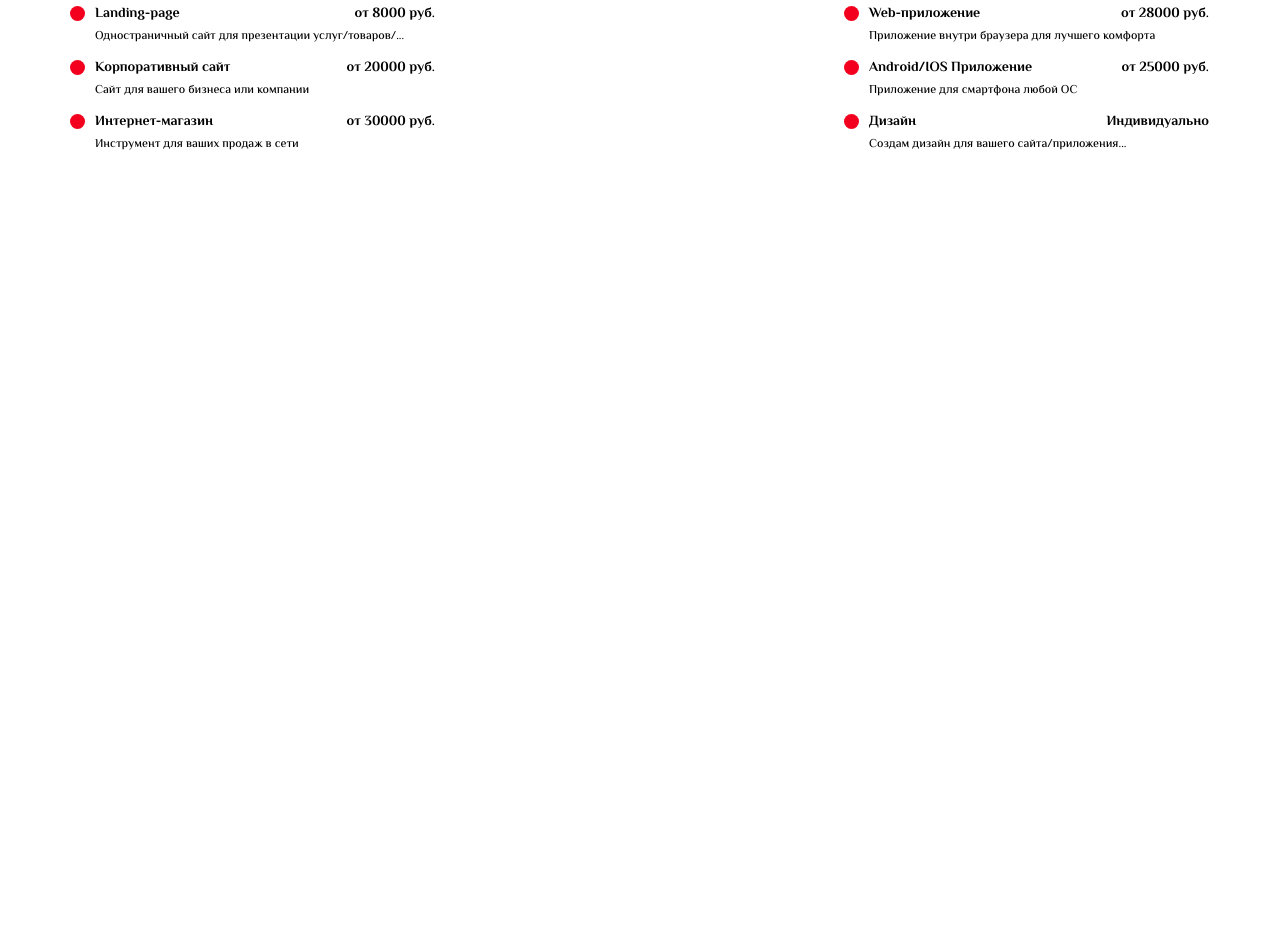
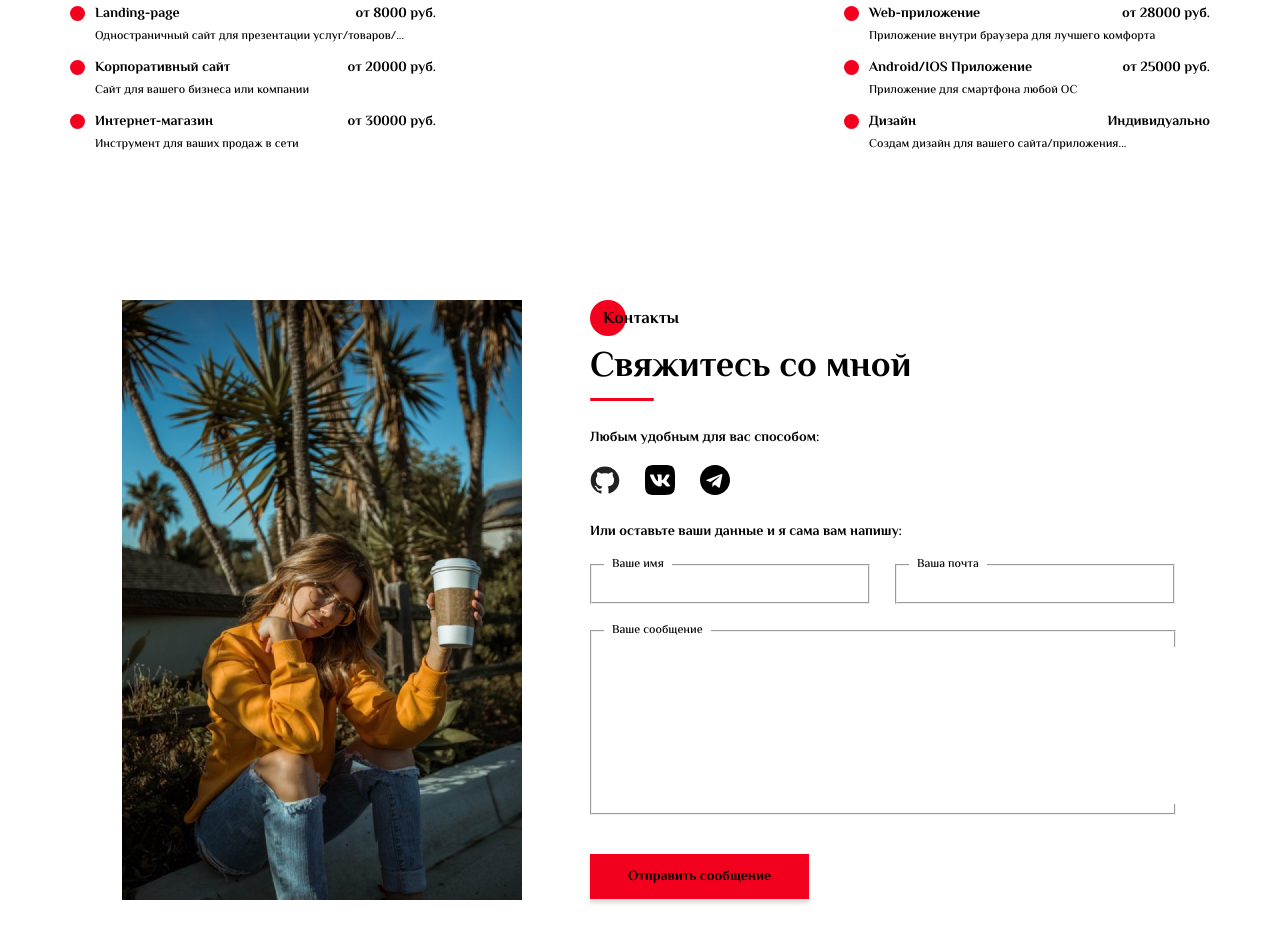
Before and after one commit to ulyanina/portfolio, a website: page src/index.html in a window 1280 px wide. Shown: the part 4346-5288 px from the top of the page. Before the commit the page ends 4646 px from the top, so only its background shows below. Drawn offline with Linux system fonts and the light colour scheme; a web font is replaced by a local one.

Commit message:
Contacts section pre-responive

```diff
--- a/src/index.html
+++ b/src/index.html
@@ -225,37 +225,37 @@
             </div>
             <div class="skills__row">
                <div class="skills__item html">
-                  <div class="skills__item__icon"><img src="icons/skills/html5.svg" alt="html5"></div>
-                  <div class="skills__item__title">HTML5</div>
-                  <div class="skills__item__text">Именно он создает каркас вашего сайта или приложения, а пятая версия
+                  <div class="skills__item-icon"><img src="icons/skills/html5.svg" alt="html5"></div>
+                  <div class="skills__item-title">HTML5</div>
+                  <div class="skills__item-text">Именно он создает каркас вашего сайта или приложения, а пятая версия
                      позволит
                      мне
                      создавать более SEO-оптимизированную структуру вашего продукта</div>
                </div>
                <div class="skills__item css">
-                  <div class="skills__item__icon"><img src="icons/skills/css3.svg" alt="css3"></div>
-                  <div class="skills__item__title">CSS3</div>
-                  <div class="skills__item__text">Этот язык стилей позволяет мне создавать абсолютно любой внешний вид
+                  <div class="skills__item-icon"><img src="icons/skills/css3.svg" alt="css3"></div>
+                  <div class="skills__item-title">CSS3</div>
+                  <div class="skills__item-text">Этот язык стилей позволяет мне создавать абсолютно любой внешний вид
                      вашего
                      сайта
                      или приложения. Все ограничивается только вашей фантазией!</div>
                </div>
                <div class="skills__item js">
-                  <div class="skills__item__icon"><img src="icons/skills/JS.svg" alt="javascript"></div>
-                  <div class="skills__item__title">Java Script</div>
-                  <div class="skills__item__text">Этот язык программирования позволяет оживить все что угодно: слайдеры,
+                  <div class="skills__item-icon"><img src="icons/skills/JS.svg" alt="javascript"></div>
+                  <div class="skills__item-title">Java Script</div>
+                  <div class="skills__item-text">Этот язык программирования позволяет оживить все что угодно: слайдеры,
                      окна, подсказки, вкладки, получение данных от сервера и многое другое</div>
                </div>
                <div class="skills__item jquery">
-                  <div class="skills__item__icon"><img src="icons/skills/Jquery.svg" alt="jquery"></div>
-                  <div class="skills__item__title">Jquery</div>
-                  <div class="skills__item__text">Библиотека Jquery позволит ускорить разработку. Без необходимости
+                  <div class="skills__item-icon"><img src="icons/skills/Jquery.svg" alt="jquery"></div>
+                  <div class="skills__item-title">Jquery</div>
+                  <div class="skills__item-text">Библиотека Jquery позволит ускорить разработку. Без необходимости
                      интегрировать в проект мы её не будем, но навык работы с ней присутствует</div>
                </div>
                <div class="skills__item react">
-                  <div class="skills__item__icon"><img src="icons/skills/React.svg" alt="react"></div>
-                  <div class="skills__item__title">React</div>
-                  <div class="skills__item__text">Эта библиотека позволяет создавать web-приложения. Мы можем создать
+                  <div class="skills__item-icon"><img src="icons/skills/React.svg" alt="react"></div>
+                  <div class="skills__item-title">React</div>
+                  <div class="skills__item-text">Эта библиотека позволяет создавать web-приложения. Мы можем создать
                      максимально интерактивный продукт именно под ваши цели</div>
                </div>
                <!-- todo: Adding new skills -> @media(576)-> grid-template-rows: repeat((total-number-of-skills), minmax(270px, auto)); -->
@@ -387,7 +387,47 @@
             </div>
          </div>
       </section>
-      <section class="contacts"></section>
+      <section class="contacts">
+         <div class="container">
+            <div class="contacts__row">
+               <div class="contacts__foto">
+                  <img src="img/about/Photo.jpg" alt="my-photo">
+               </div>
+               <div class="contacts__column">
+                  <h1 class="contacts__suptitle suptitle">Контакты</h1>
+                  <div class="contacts__title title">Свяжитесь со мной</div>
+                  <div class="contacts__divider divider"></div>
+                  <div class="contacts__phrase">Любым удобным для вас способом:</div>
+                  <div class="contacts__social-row">
+                     <a href="#" class="contacts__social-item">
+                        <img src="icons/sidepanel/Github.svg" alt="github"></a>
+                     <a href="#" class="contacts__social-item">
+                        <img src="icons/sidepanel/vk.svg" alt="vk"></a>
+                     <a href="#" class="contacts__social-item">
+                        <img src="icons/sidepanel/Telegram.svg" alt="telegram"></a>
+                  </div>
+                  <div class="contacts__phrase">Или оставьте ваши данные и я сама вам напишу:</div>
+                  <form action="#" class="contacts__forms-row">
+                     <fieldset>
+                        <legend class="contacts__legend-small">Ваше имя</legend>
+                        <input name="name" type="text">
+                     </fieldset>
+                     <fieldset>
+                        <legend>Ваша почта</legend>
+                        <input name="email" type="email">
+                     </fieldset>
+                     <fieldset>
+                        <legend>Ваше сообщение</legend>
+                        <div class="textarea-horizontal">
+                           <textarea name="message" type="text" cols="70" rows="7"></textarea>
+                        </div>
+                     </fieldset>
+                     <button class="contacts__send-button">Отправить сообщение</button>
+                  </form>
+               </div>
+            </div>
+         </div>
+      </section>
       <footer class="footer"></footer>
    </div>
    <script src="js/script.js"></script>
--- /dev/null
+++ b/src/scss/blocks/_contacts.scss
@@ -0,0 +1,95 @@
+.contacts {
+   padding-bottom: 92px;
+   // padding: 0 35px 92px 52px;
+   &__row {
+      display: grid;
+      grid-template: 600px / 400px 584px;
+      column-gap: 68px;
+      padding-left: 52px;
+      padding-right: 35px;
+   }
+   &__foto {
+      img {
+         width: 100%;
+         height: 100%;
+      }
+   }
+   &__column {
+   }
+   &__suptitle {
+      padding-top: 11px;
+      padding-left: 13px;
+      @include before-circle;
+      &::before {
+         top: 0px;
+      }
+   }
+   &__title {
+      margin-bottom: 12px;
+   }
+   &__divider {
+      left: 32px;
+      margin-bottom: 30px;
+   }
+   &__phrase {
+      margin-bottom: 20px;
+      font-weight: 700;
+      font-size: 14px;
+   }
+   &__social-row {
+      display: grid;
+      grid-template-columns: repeat(3, 30px);
+      grid-auto-columns: 30px;
+      column-gap: 25px;
+      grid-auto-flow: column;
+      margin-bottom: 30px;
+   }
+   &__social-item {
+      img {
+         width: 30px;
+         height: 30px;
+      }
+   }
+   &__forms-row {
+      display: grid;
+      grid-template-columns: repeat(2, 280px);
+      grid-template-rows: 45px 190px 63px;
+      column-gap: 25px;
+      row-gap: 21px;
+      margin-bottom: 28px;
+   }
+   fieldset {
+      legend {
+         font-weight: 500;
+         font-size: 12px;
+         padding: 0 8px;
+         margin-left: 12px;
+      }
+      input {
+         margin-left: 20px;
+         margin-top: 3px;
+         border: 0;
+         width: 240px;
+      }
+      textarea {
+         margin: 10px 12px;
+         padding: 5px 20px;
+         border: 0;
+         resize: none;
+      }
+   }
+   .textarea-horizontal {
+      width: 582px;
+   }
+   &__send-button {
+      width: 219px;
+      height: 45px;
+      background-color: $color-red;
+      box-shadow: 0px 4px 4px rgba(0, 0, 0, 0.15);
+      border: 0;
+      font-weight: 700;
+      font-size: 14px;
+      grid-row: 3/4;
+      align-self: end;
+   }
+}
--- a/src/scss/blocks/_prices.scss
+++ b/src/scss/blocks/_prices.scss
@@ -23,7 +23,8 @@
       padding-left: 25px;
       position: relative;
       display: grid;
-      grid-template: repeat(2, 18px) / repeat(2,170px);
+      grid-template: repeat(2, minmax(18px, auto)) / repeat(2, auto);
+      // grid-template: repeat(2, 18px) / repeat(2, 170px);
       &-service {
          font-weight: 700;
          font-size: 14px;
--- a/src/scss/blocks/_skills.scss
+++ b/src/scss/blocks/_skills.scss
@@ -25,15 +25,15 @@
 .skills__item {
    border: 1px solid #000;
    padding: 30px 29px 25px 30px;
-   &__icon {
+   &-icon {
       margin-bottom: 20px;
    }
-   &__title {
+   &-title {
       margin-bottom: 15px;
       font-weight: 700;
       font-size: 15px;
    }
-   &__text {
+   &-text {
       font-weight: 500;
       font-size: 13px;
       line-height: 18px;
--- a/src/scss/style.scss
+++ b/src/scss/style.scss
@@ -126,5 +126,5 @@ body {
 @import "blocks/skills";
 @import "blocks/portfolio";
 @import "blocks/prices";
-
+@import "blocks/contacts";
 @import "base/media";
```
Also changed, not shown: src/css/style.css, src/css/style.min.css.
